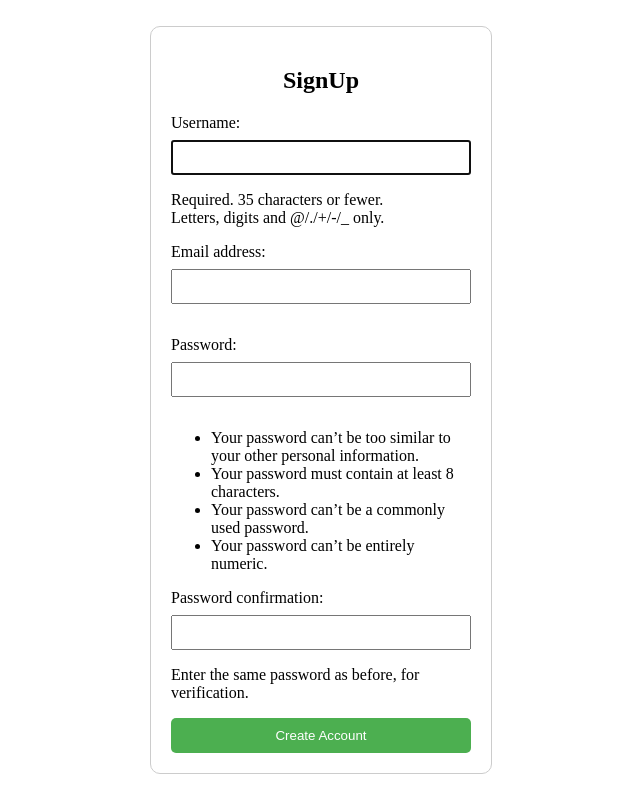
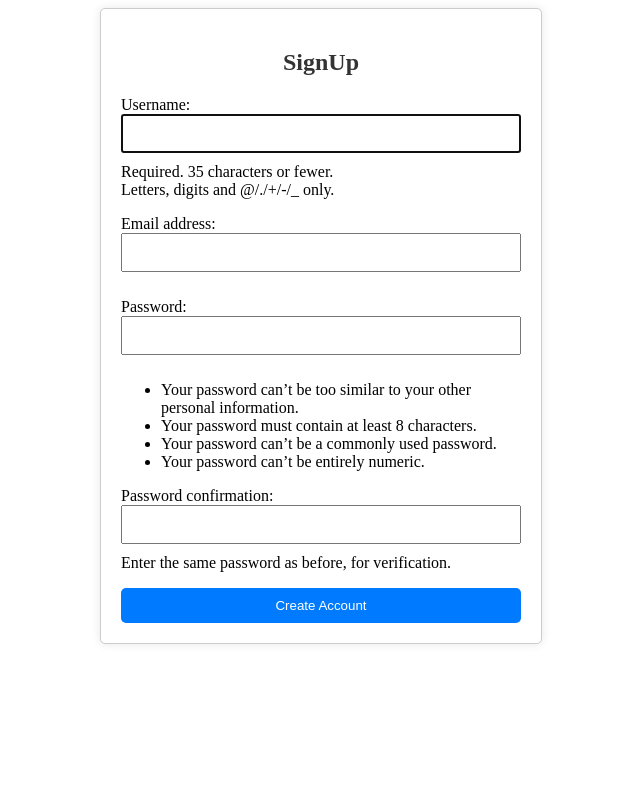
Before and after one commit to ArturMistiuk/clarify_docs, a Django app: page /users/signup/ in a window 1280 px wide. Shown: the whole page, without its empty margins (319-959 px from the left). Run offline with Django 4.2, Linux system fonts and the light colour scheme.

Commit message:
Update style.css

```diff
--- a/clarify_docs/users/static/users/style.css
+++ b/clarify_docs/users/static/users/style.css
@@ -1,44 +1,41 @@
-body {
-    display: flex;
-    align-items: center;
-    justify-content: center;
-    height: 100vh;
-    margin: 0;
+/* Стили для формы */
+form {
+    max-width: 400px;
+    margin: 0 auto;
+    padding: 20px;
+    border: 1px solid #ccc;
+    border-radius: 5px;
+    background-color: #fff;
+    box-shadow: 0 0 10px rgba(0, 0, 0, 0.1);
 }
 
-form {
-    border: 1px solid #ccc;
-    padding: 20px;
-    border-radius: 10px;
-    width: 300px;
+/* Стили для заголовка формы */
+form h2 {
+    text-align: center;
+    color: #333;
 }
 
-h2 {
-    text-align: center;
-}
-
-label {
-    display: block;
-    margin-bottom: 8px;
-}
-
-input {
+/* Стили для полей ввода */
+form input {
     width: 100%;
-    padding: 8px;
-    margin-bottom: 16px;
+    padding: 10px;
+    margin-bottom: 10px;
     box-sizing: border-box;
 }
 
-button {
-    background-color: #4CAF50;
-    color: white;
+/* Стили для кнопки отправки формы */
+form button {
+    width: 100%;
     padding: 10px;
+    background-color: #007bff;
+    color: #fff;
     border: none;
     border-radius: 5px;
     cursor: pointer;
-    width: 100%;
 }
 
-button:hover {
-    background-color: #45a049;
+/* Стили для сообщений об ошибках */
+form .error-message {
+    color: #ff0000;
+    margin-bottom: 10px;
 }
```
